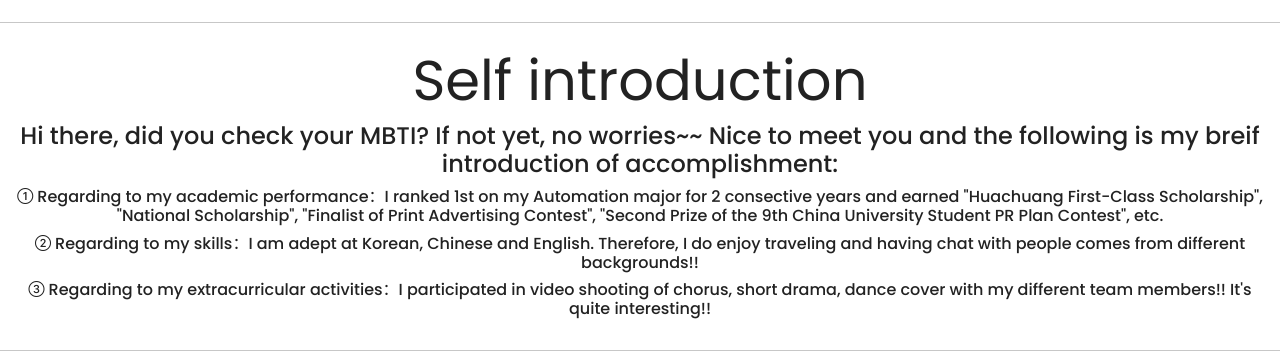
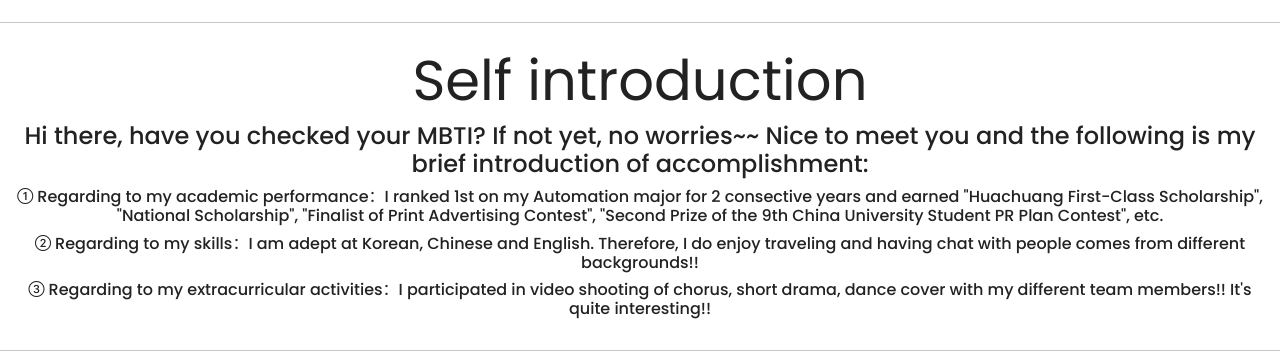
Before and after one commit to NCT2023/NCT2023.github.io, a plain HTML site: page my-resume-final2/index.html in a window 1280 px wide. Shown: the part 1822-2175 px from the top of the page. Drawn offline with nearby package versions, Linux system fonts and the light colour scheme.

Commit message:
Update index.html

```diff
--- a/my-resume-final2/index.html
+++ b/my-resume-final2/index.html
@@ -121,7 +121,7 @@
       <h1 class="display-4">Self introduction</h1>
     </div>
     <div class="col-12">
-      <h4 class="Microsoft YaHei">Hi there, did you check your MBTI? If not yet, no worries~~ Nice to meet you and the following is my breif introduction of accomplishment:</h4>
+      <h4 class="Microsoft YaHei">Hi there, have you checked your MBTI? If not yet, no worries~~ Nice to meet you and the following is my brief introduction of accomplishment:</h4>
       <h6 class="Microsoft YaHei"><i class="bi bi-1-circle"></i> Regarding to my academic performance：I ranked 1st on my Automation major for 2 consective years and earned "Huachuang First-Class Scholarship", "National Scholarship", "Finalist of Print Advertising Contest", "Second Prize of the 9th China University Student PR Plan Contest", etc.</h6>
       <h6 class="Microsoft YaHei"><i class="bi bi-2-circle"></i> Regarding to my skills：I am adept at Korean, Chinese and English. Therefore, I do enjoy traveling and having chat with people comes from different backgrounds!!</h6>
       <h6 class="Microsoft YaHei"><i class="bi bi-3-circle"></i> Regarding to my extracurricular activities：I participated in video shooting of chorus, short drama, dance cover with my different team members!! It's quite interesting!!</h6>
```
